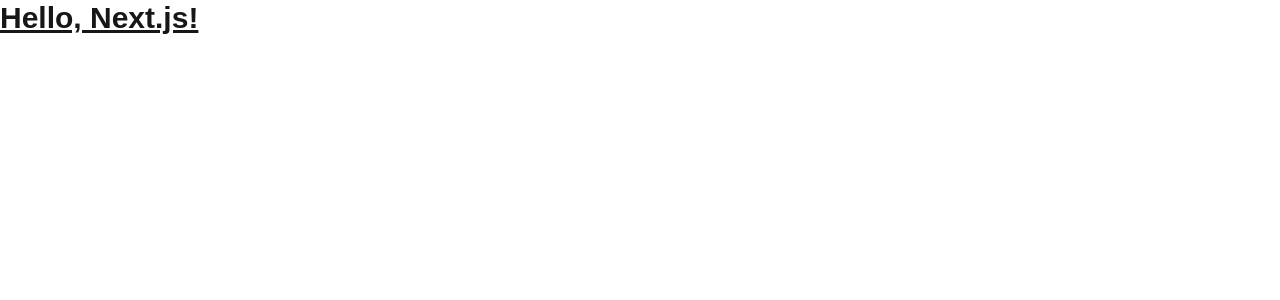
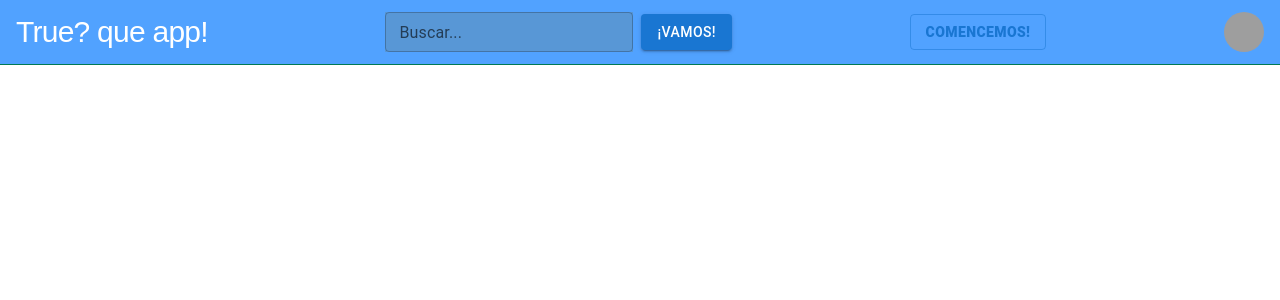
Before and after one commit to Nando698/trueque-app, a Next.js app: page / in a window 1280 px wide. Shown: the top 300 px of the page. Built offline with nearby package versions, Linux system fonts and the light colour scheme; grey boxes are pictures that could not be loaded.

Commit message:
MUI / header
Instalo MUI, armo header inicial

```diff
--- a/package.json
+++ b/package.json
@@ -9,6 +9,9 @@
     "lint": "next lint"
   },
   "dependencies": {
+    "@emotion/react": "^11.14.0",
+    "@emotion/styled": "^11.14.0",
+    "@mui/material": "^7.0.2",
     "next": "15.3.1",
     "postcss": "^8.5.3",
     "react": "^19.0.0",
--- a/src/app/page.tsx
+++ b/src/app/page.tsx
@@ -1,4 +1,14 @@
+
+import Header from '../components/Header'
+
 
 export default function Page() {
-  return <h1 className="text-3xl font-bold underline hover:bg-amber-50">Hello, Next.js!</h1>
+  return (
+    <>
+      <Header />
+    </>
+
+
+
+  )
 }
--- a/src/components/Header.tsx
+++ b/src/components/Header.tsx
@@ -1,13 +1,31 @@
 import React from 'react';
+import { TextField, Button, Avatar } from '@mui/material';
+import BasicMenu from './Menu';
+
 
 const Header: React.FC = () => {
-    return (
-        <header>
+  return (
+    <header className="bg-blue-400 border-b border-emerald-700 px-4 py-3 flex flex-col md:flex-row md:items-center md:justify-between gap-4">
 
-        </header>
-    );
-};
+      {/* Logo */}
+      <h1 className="text-3xl text-white text-center md:text-left font-sans tracking-tight">True? que app!</h1>
+
+      {/* Navegación */}
 
 
 
+        <form action="" className="flex flex-row items-center gap-2">
+          <TextField  id="outlined-basic" label="Buscar..." variant="outlined" size='small' sx={{ backgroundColor: "#5897d6"}} />
+          <Button variant="contained">¡Vamos!</Button>
+        </form>
+
+
+        <BasicMenu />
+        <Avatar alt="Remy Sharp" src="/static/images/avatar/1.jpg" />
+
+
+    </header>
+  );
+};
+
 export default Header;
--- /dev/null
+++ b/src/components/Menu.tsx
@@ -0,0 +1,50 @@
+// components/BasicMenu.tsx
+
+'use client'; // si usás Next.js App Router
+
+import React from 'react';
+import { Menu, MenuItem, Button } from '@mui/material';
+
+const BasicMenu = () => {
+  const [anchorEl, setAnchorEl] = React.useState<null | HTMLElement>(null);
+  const open = Boolean(anchorEl);
+
+  const handleClick = (event: React.MouseEvent<HTMLButtonElement>) => {
+    setAnchorEl(event.currentTarget);
+  };
+
+  const handleClose = () => {
+    setAnchorEl(null);
+  };
+
+  return (
+    <div>
+      <Button
+        id="basic-button"
+        aria-controls={open ? 'basic-menu' : undefined}
+        aria-haspopup="true"
+        aria-expanded={open ? 'true' : undefined}
+        onClick={handleClick}
+        variant="outlined"
+      >
+        <p className="font-black">Comencemos!</p>
+      </Button>
+      <Menu
+        id="basic-menu"
+        anchorEl={anchorEl}
+        open={open}
+        onClose={handleClose}
+        MenuListProps={{
+          'aria-labelledby': 'basic-button',
+        }}
+      >
+        <MenuItem onClick={handleClose}><p className="font-bold">Publicar</p></MenuItem>
+        <MenuItem onClick={handleClose}>Navegar ofertas</MenuItem>
+        <MenuItem onClick={handleClose}>Contacto</MenuItem>
+        <MenuItem onClick={handleClose}>Preguntas frecuentes</MenuItem>
+      </Menu>
+    </div>
+  );
+};
+
+export default BasicMenu;
```
Also changed, not shown: 2 other files (tests, documents, lock files or other folders).
